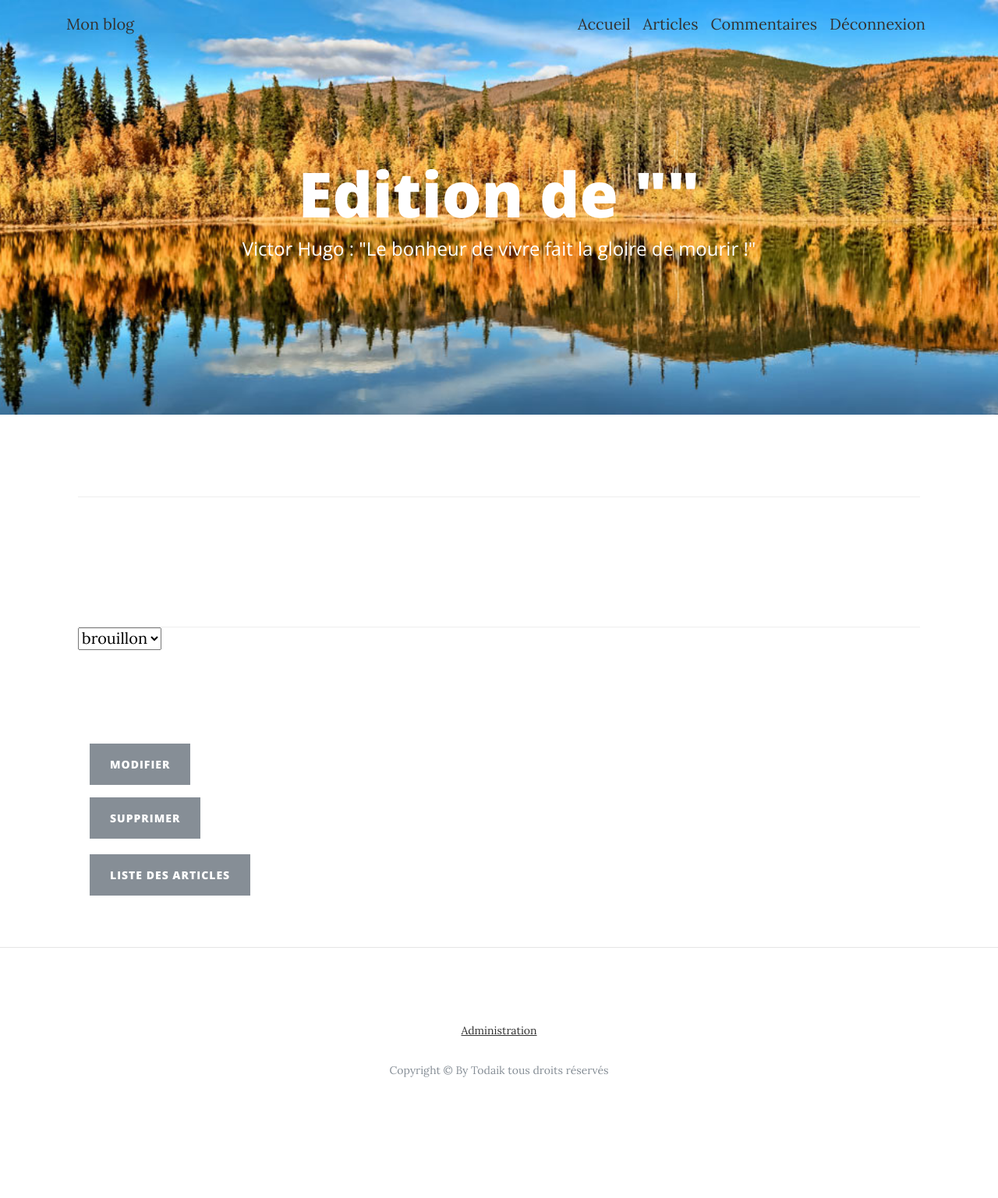
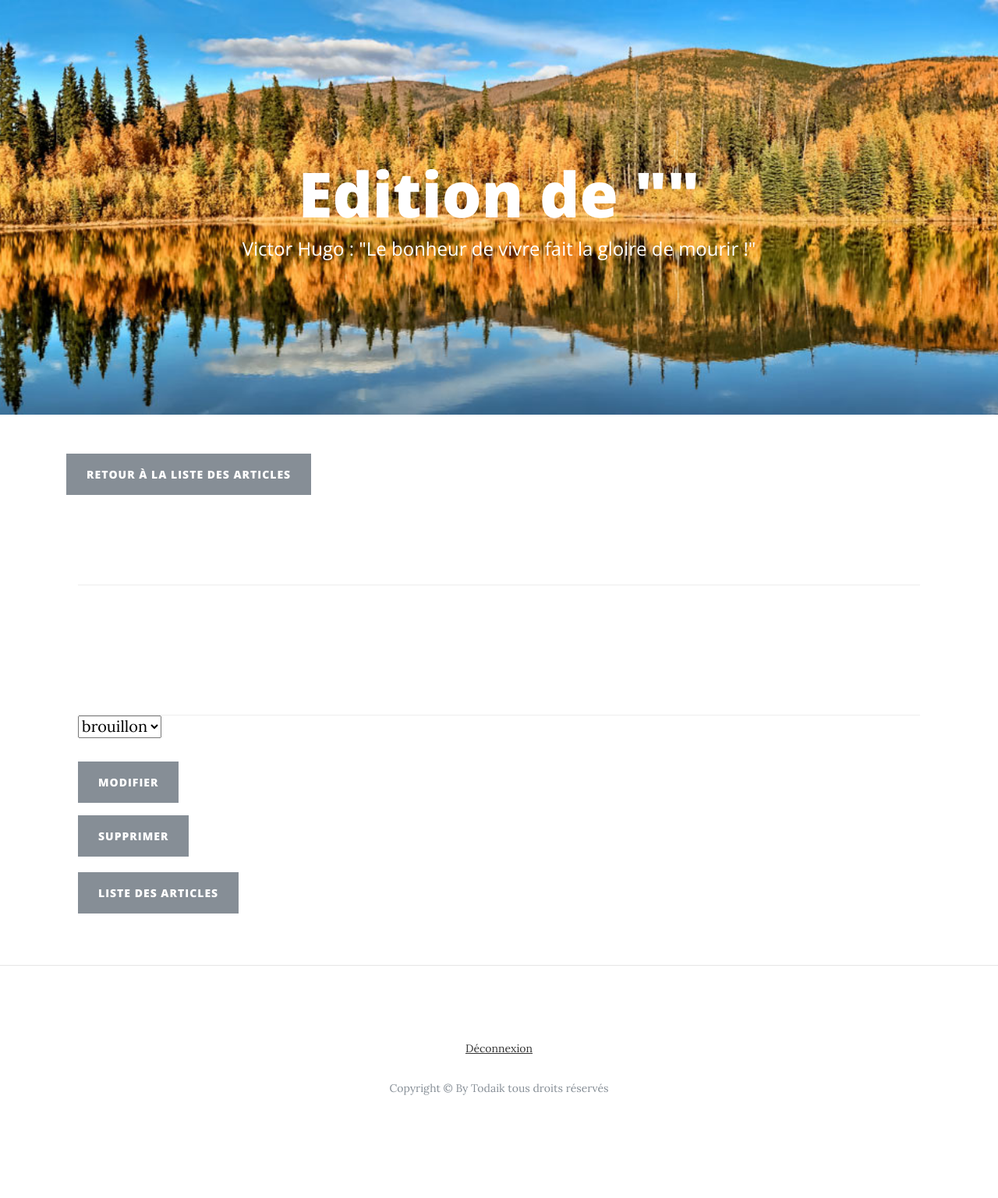
Before and after one commit to todaik/blog, a PHP site: page /view/backend/postView.php?id=1 in a window 1280 px wide. Shown: the whole page at 78% size. Before the commit the page ends 1382 px from the top, so only its background shows below. Run offline with PHP 8.4, Linux system fonts and the light colour scheme; the template is opened without the code that fills it, so the values that code supplies are empty; some libraries are stand-ins or nearby versions.

Commit message:
Check all views
Before the delivery, correction on ergonomy and navigation

```diff
--- a/view/backend/postView.php
+++ b/view/backend/postView.php
@@ -14,8 +14,14 @@
 </header>
 
 <?php ob_start();?>
-
-
+<div class="container">
+	<div class="row">
+		<div class="">
+			<a href="index.php?action=logon" class="btn btn-secondary">Retour à la liste des articles</a>
+		</div>
+	</div>
+</div>
+<br><br>
 <div class="container">
     <div class="row">
         <div class="col-xl-12 mx-auto">
@@ -39,19 +45,18 @@
 				<select name="newstatepost">
 					<option <?php if($post['statepost']=='brouillon'){echo 'selected';}?>>brouillon</option>
 					<option <?php if($post['statepost']=='visible'){echo 'selected';}?>>visible</option>
-				</select><br><br>
+				</select>
 				<p class="help-block text-danger"></p>
 
-				<br><br>
 				<div id="success"></div>
 				<div class="control-group">
-					<div class="form-group col-lg-2">
+					<div class="form-group ">
 						<input type="submit" name="updatePost" value="modifier" class="btn btn-secondary">
 					</div>
 				</div>
 
 				<div class="control-group">
-					<div class="form-group col-lg-2 ">
+					<div class="form-group ">
 						<a href="index.php?action=deletePost&id=<?=$_GET['id'];?>" class="btn btn-secondary">Supprimer</a>
 					</div>
 				</div>
@@ -65,7 +70,7 @@
 				</div>
 				<div class="container">
 					<div class="row">
-						<div class="col-lg-2">
+						<div class="">
 							<a href="index.php?action=logon" class="btn btn-secondary">liste des articles</a>
 						</div>
 					</div>
--- a/view/backend/template.php
+++ b/view/backend/template.php
@@ -22,36 +22,11 @@
 
         <script>
             tinymce.init({ selector:'textarea',
-                        language: 'fr_FR' });
+                        language: 'fr_FR', height:"550"  });
         </script>
     </head>
 
     <body>
-        <nav class="navbar navbar-expand-lg navbar-inverse fixed-top" id="">
-          <div class="container">
-            <a class="navbar-brand" href="index.php?action=logon">Mon blog</a>
-            <button class="navbar-toggler navbar-toggler-right" type="button" data-toggle="collapse" data-target="#navbarResponsive" aria-controls="navbarResponsive" aria-expanded="false" aria-label="Toggle navigation">
-                Menu
-                <i class="fa fa-bars"></i>
-            </button>
-            <div class="collapse navbar-collapse" id="navbarResponsive">
-              <ul class="navbar-nav ml-auto">
-                <li class="nav-item">
-                  <a class="nav-link" href="index.php?action=logon">Accueil</a>
-                </li>
-                <li class="nav-item">
-                  <a class="nav-link" href="index.php?action=logon">Articles</a>
-                </li>
-                <li class="nav-item">
-                  <a class="nav-link" href="index.php?action=listcomment">Commentaires</a>
-                </li>
-                <li class="nav-item">
-                  <a class="nav-link" href="index.php?action=logoff">Déconnexion</a>
-                </li>
-              </ul>
-            </div>
-          </div>
-        </nav>
 
         <div class="container">
         <?= $contentPage ?>
@@ -62,7 +37,7 @@
           <div class="container">
             <div class="row">
               <div class="col-lg-8 col-md-10 mx-auto">
-                <p class="copyright text-muted"><a href="index.php?action=connexion" >Administration</a></p>
+                <p class="copyright text-muted"><a href="index.php?action=logoff">Déconnexion</a></p>
                 <p class="copyright text-muted">Copyright &copy; By Todaik tous droits réservés</p>
               </div>
             </div>
```
Also changed, not shown: view/backend/addPostView.php (+13 -5 lines), view/backend/connectView.php (+13 -3 lines), view/errorView.php (+37 -11 lines).
